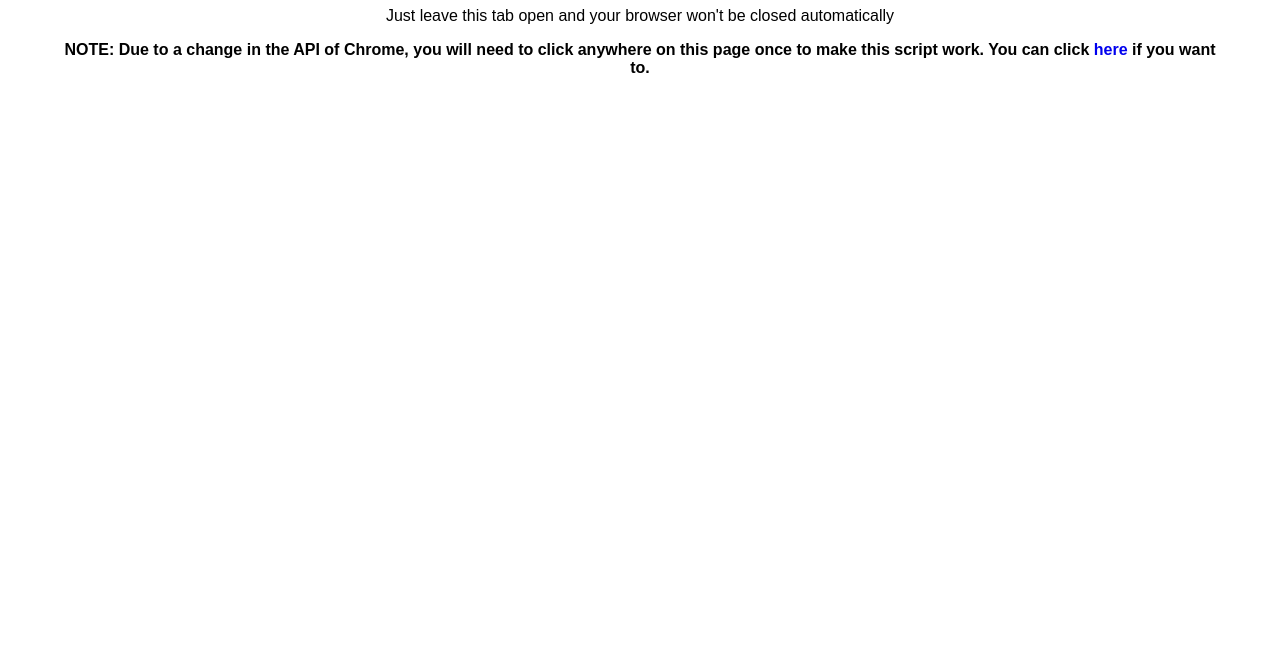
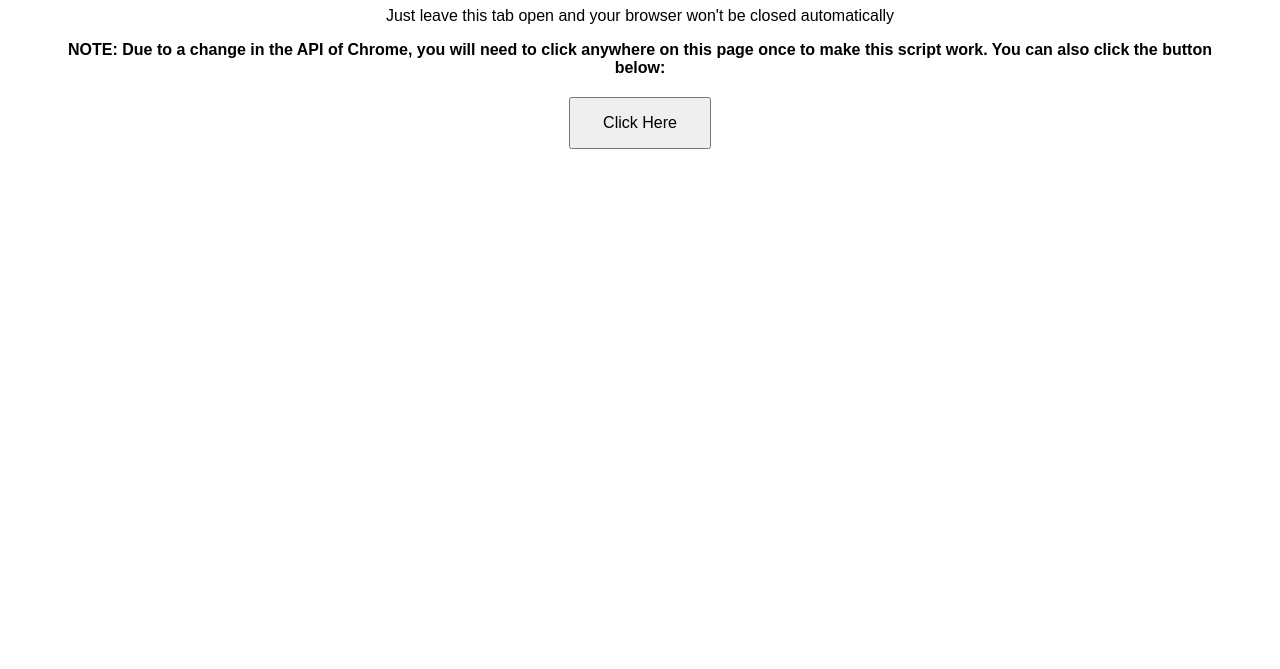
Before and after one commit to thatoneusercausingchaos/noclose, a plain HTML site: page index.html in a window 1280 px wide. Shown: the part 131-800 px from the top of the page. Drawn offline with Linux system fonts and the light colour scheme.

Commit message:
Update index.html

```diff
--- a/index.html
+++ b/index.html
@@ -1,5 +1,4 @@
 <!DOCTYPE html>
-
 <html>
   <head>
     <title>Prevent Close Browser</title>
@@ -8,7 +7,8 @@
   <body>
     <h1>Prevent Broswer Closing</h1>
     <p>Just leave this tab open and your browser won't be closed automatically</p>
-        <p><strong>NOTE: Due to a change in the API of Chrome, you will need to click anywhere on this page once to make this script work. You can click <a href="javascript:void()">here</a> if you want to.</strong></p>
+    <p><strong>NOTE: Due to a change in the API of Chrome, you will need to click anywhere on this page once to make this script work. You can also click the button below:</p>
+    <button type="button" class="button" onclick="void()">Click Here</button>
     <script src="preventclose.js"></script>
   </body>
 </html>
```
Lines whose indentation alone changed are shown as unchanged.
